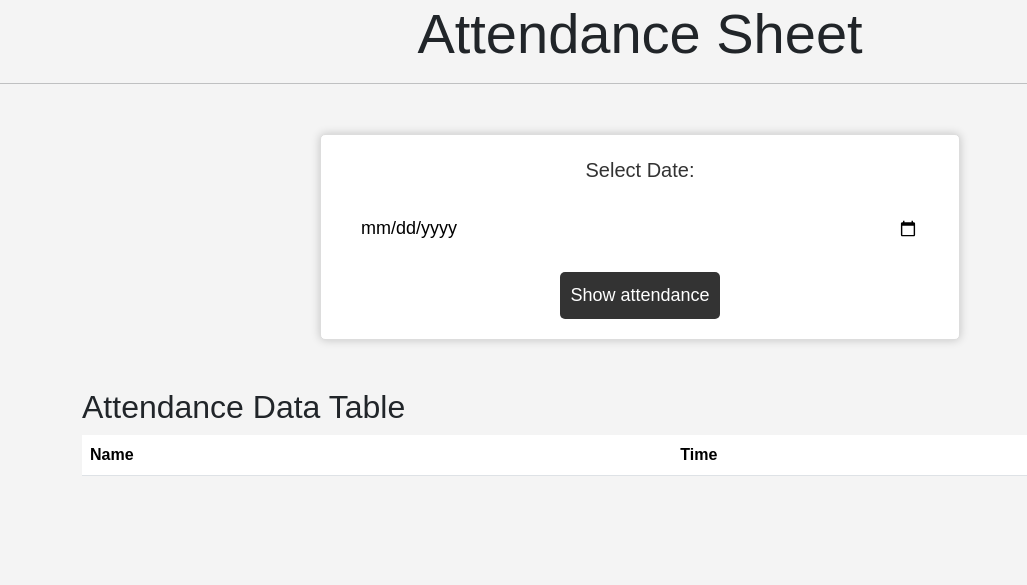
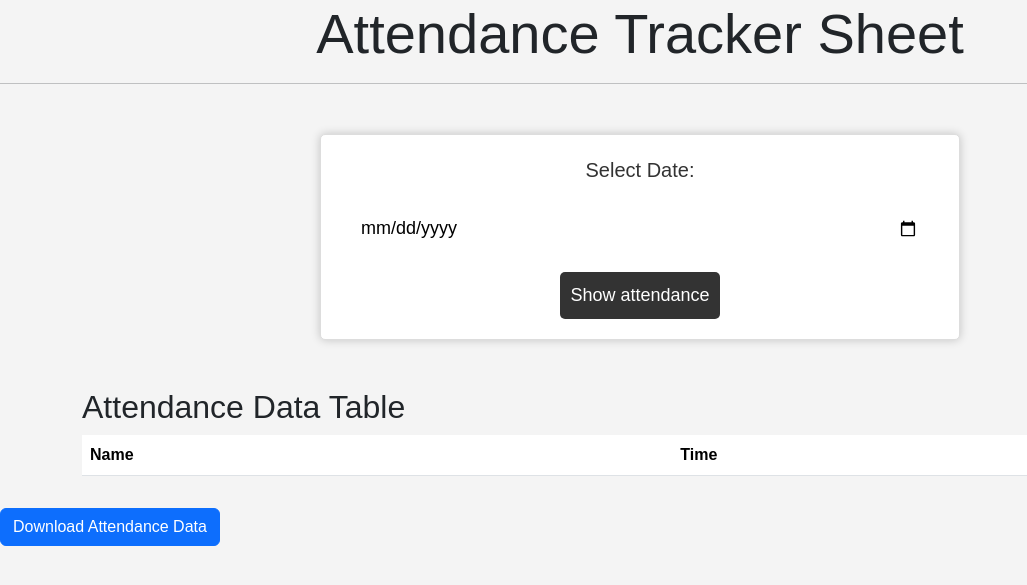
Before and after one commit to Magz69420/attendance-system, a Flask app: page / in a window 1280 px wide. Shown: the top 585 px of the page, without its empty margins (0-1027 px from the left). Run offline with Flask 3, Linux system fonts and the light colour scheme; lists and menus that the app fills with data are empty; some libraries are stand-ins or nearby versions.

Commit message:
Update index.html

```diff
--- a/templates/index.html
+++ b/templates/index.html
@@ -56,7 +56,7 @@
     </head>
     <body>
         <div class="jumbotron text-center">
-            <h1 class="display-4">Attendance  Sheet</h1>
+            <h1 class="display-4">Attendance Tracker Sheet</h1>
         </div>
         <hr>
 
@@ -93,9 +93,32 @@
     </div>
 
 
+    <button onclick="downloadAttendanceData()" class="btn btn-primary mt-3">Download Attendance Data</button>
 
+    <script>
+        function downloadAttendanceData() {
+            // Sample data for demonstration
+            const data = [
+                ['Name', 'Time'],
+                ['John Doe', '08:00 AM'],
+                ['Jane Smith', '09:15 AM'],
+                ['Michael Johnson', '10:30 AM']
+            ];
 
+            // Create a CSV file with the attendance data
+            const csvContent = "data:text/csv;charset=utf-8," + data.map(e => e.join(",")).join("\n");
 
+            // Create a temporary anchor element
+            const link = document.createElement('a');
+            link.setAttribute('href', encodeURI(csvContent));
+            link.setAttribute('download', 'attendance_data.csv');
+            document.body.appendChild(link);
+
+            // Simulate click event to trigger file download
+            link.click();
+            document.body.removeChild(link);
+        }
+    </script>
 
 
 
```
